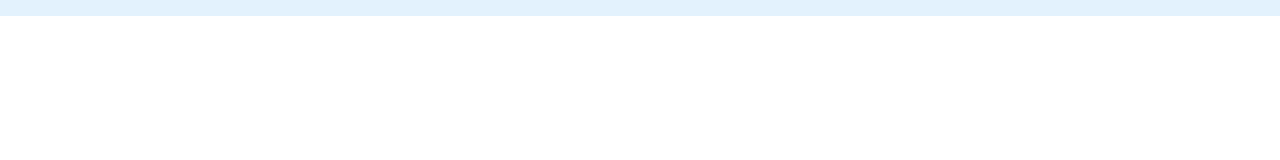
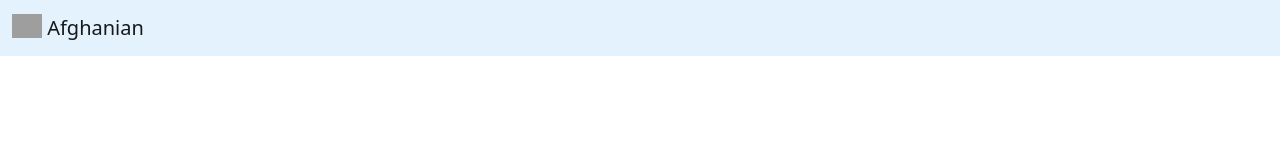
Before and after one commit to moasson/moasson.github.io, a plain HTML site: page index.html in a window 1280 px wide. Drawn offline with nearby package versions, Linux system fonts and the light colour scheme; grey boxes are pictures that could not be loaded.

Commit message:
added navbar content

```diff
--- a/index.html
+++ b/index.html
@@ -13,7 +13,12 @@
 </head>
 <body>
   <nav class="navbar navbar-light" style="background-color: #e3f2fd;">
-    <!-- Navbar content -->
+    <div class="container-fluid">
+      <a class="navbar-brand" href="#">
+        <img src="https://getbootstrap.com/docs/5.1/assets/brand/bootstrap-logo.svg" alt="" width="30" height="24" class="d-inline-block align-text-top">
+        Afghanian
+      </a>
+    </div>
   </nav>
 
 
```
